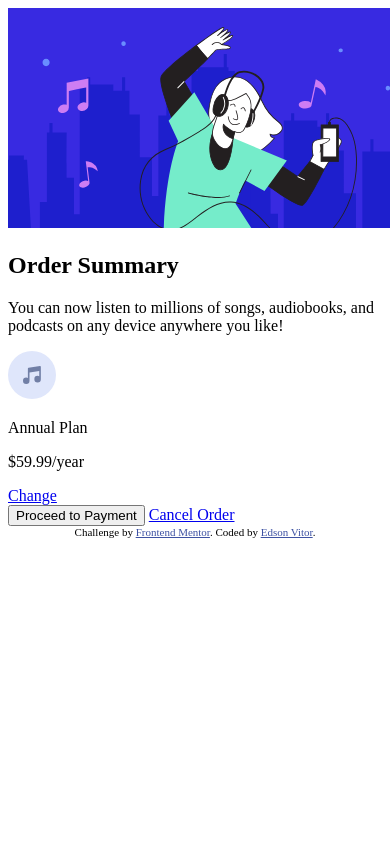
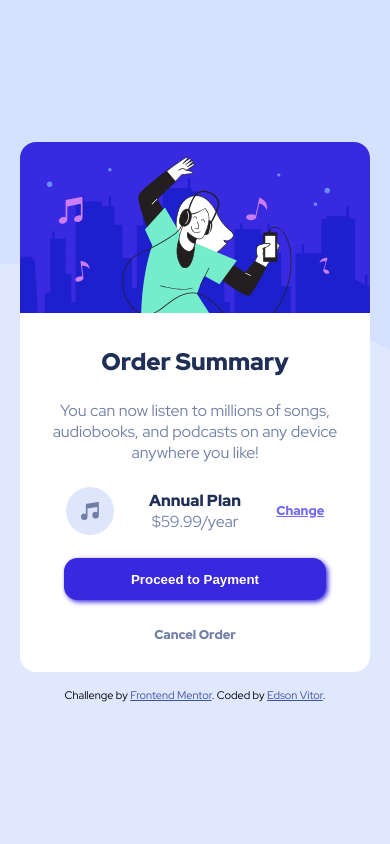
Before and after one commit to edsonvit0r/frontendmentor, a PHP site: page / in a window 390 px wide; the page is wider, and only the part inside the window is pictured. Run offline with PHP 8.4, Linux system fonts and the light colour scheme.

Commit message:
Adicionando CSS Desktop e responsivo

```diff
--- a/order-summary-component/index.html
+++ b/order-summary-component/index.html
@@ -16,21 +16,23 @@
       <img src="images/illustration-hero.svg" alt="Ilustração mulher curtando música">
     </div>
 
-    <div>
-      <h1>Order Summary</h1>
+    <div class="informacao">
+      <h1 class="margin-b bolder">Order Summary</h1>
 
-      <p>You can now listen to millions of songs, audiobooks, and podcasts on any
+      <p class="margin-b">You can now listen to millions of songs, audiobooks, and podcasts on any
       device anywhere you like!</p>
 
-      <div class="plan">
+      <div class="plan margin-b">
         <img src="images/icon-music.svg" alt="icone de música">
-        <p>Annual Plan</p>
-        <p>$59.99/year</p>
-        <a href="#">Change</a>
+        <div>
+          <p class="bolder">Annual Plan</p>
+          <p>$59.99/year</p>
+        </div>
+        <a class="bolder" href="#">Change</a>
       </div>
 
-      <button>Proceed to Payment</button>
-      <a href="#">Cancel Order</a>
+      <button class="margin-b">Proceed to Payment</button> </br>
+      <a class="bolder can_or" href="#">Cancel Order</a>
     </div>
   </section>
   <div class="attribution">
--- a/order-summary-component/style.css
+++ b/order-summary-component/style.css
@@ -1,2 +1,108 @@
+@import url('https://fonts.googleapis.com/css2?family=Red+Hat+Display:ital,wght@0,300;0,400;0,500;0,600;0,700;0,800;0,900;1,700&display=swap');
+/*font-family: 'Red Hat Display', sans-serif;*/
+
+
+* {
+    margin: 0;
+    padding: 0;
+    box-sizing: border-box;
+}
+
+body {
+    background-color: hsl(225, 100%, 94%);
+    background-image: url(images/pattern-background-desktop.svg);
+    background-repeat: no-repeat;
+    background-position: top -100px right 0;
+    font-family: 'Red Hat Display', sans-serif;
+    display: flex;
+    flex-direction: column;
+    align-items: center;
+    justify-content: center;
+    height: 100vh;
+    text-align: center;
+}
+
+section {
+    background-color: #fff;
+    width: 350px;
+    border-radius: 1em;
+    margin-bottom: 1em;
+}
+
+section div:first-child img {
+    width:100%;
+    border-radius: 1em 1em 0 0;
+}
+
+section div.informacao {
+    padding: 8%;
+}
+
+section div h1 {
+    color: hsl(223, 47%, 23%);
+}
+
+section div p {
+    color: hsl(224, 23%, 55%);
+}
+
+section div.informacao div.plan {
+    display: flex;
+    align-items: center;
+    justify-content: space-around;
+}
+
+section div.informacao div.plan a {
+    font-size: .8em;
+    color: #766CF1;
+}
+
+
+section div button {
+    background-color: hsl(245, 75%, 52%);
+    color: #fff;
+    padding: 1em 5em;
+    border-radius: 1em;
+    border: none;
+    font-weight: bolder;
+    box-shadow: 2px 2px 5px hsl(245, 75%, 52%);
+    transition: 350ms;
+}
+
+section div button:hover {
+    background-color: #766CF1;
+    transform: translateX(3px);
+    transform: translateY(-3px);
+    transition: 350ms;
+}
+
+.margin-b {
+    margin-bottom: 8%;
+}
+
+.bolder {
+    font-weight: 900;
+    color: hsl(223, 47%, 23%);
+}
+
+.can_or {
+    text-decoration: none;
+    color: hsl(224, 23%, 55%);
+    font-size: 0.8em;
+    transition: 350ms;
+}
+
+.can_or:hover {
+    font-size: .9em;
+}
+
 .attribution { font-size: 11px; text-align: center; }
 .attribution a { color: hsl(228, 45%, 44%); }
+
+
+@media only screen and (max-width: 768px) {
+    body {
+        background-image: url(images/pattern-background-desktop.svg);
+        background-position: top 0px right 0;
+    }
+}
```
